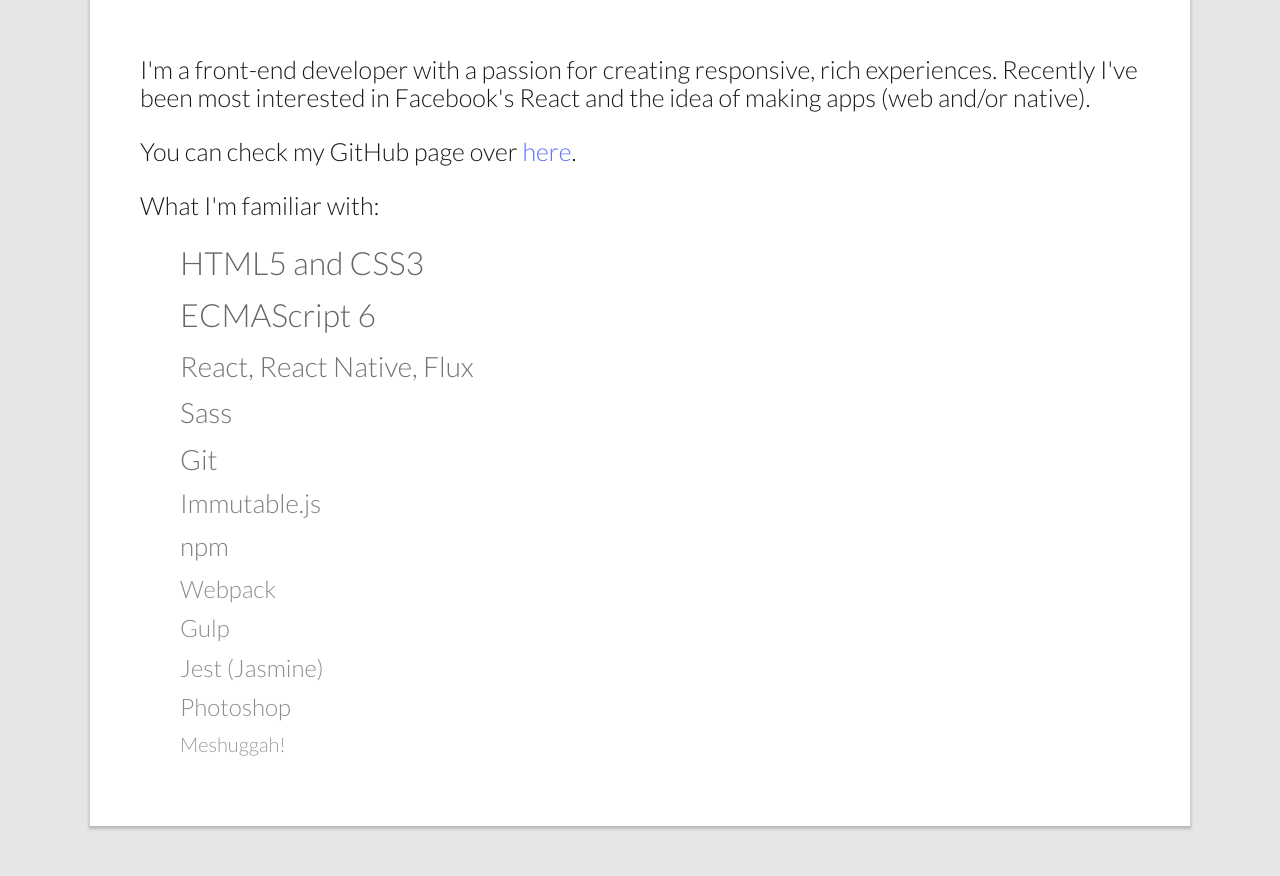
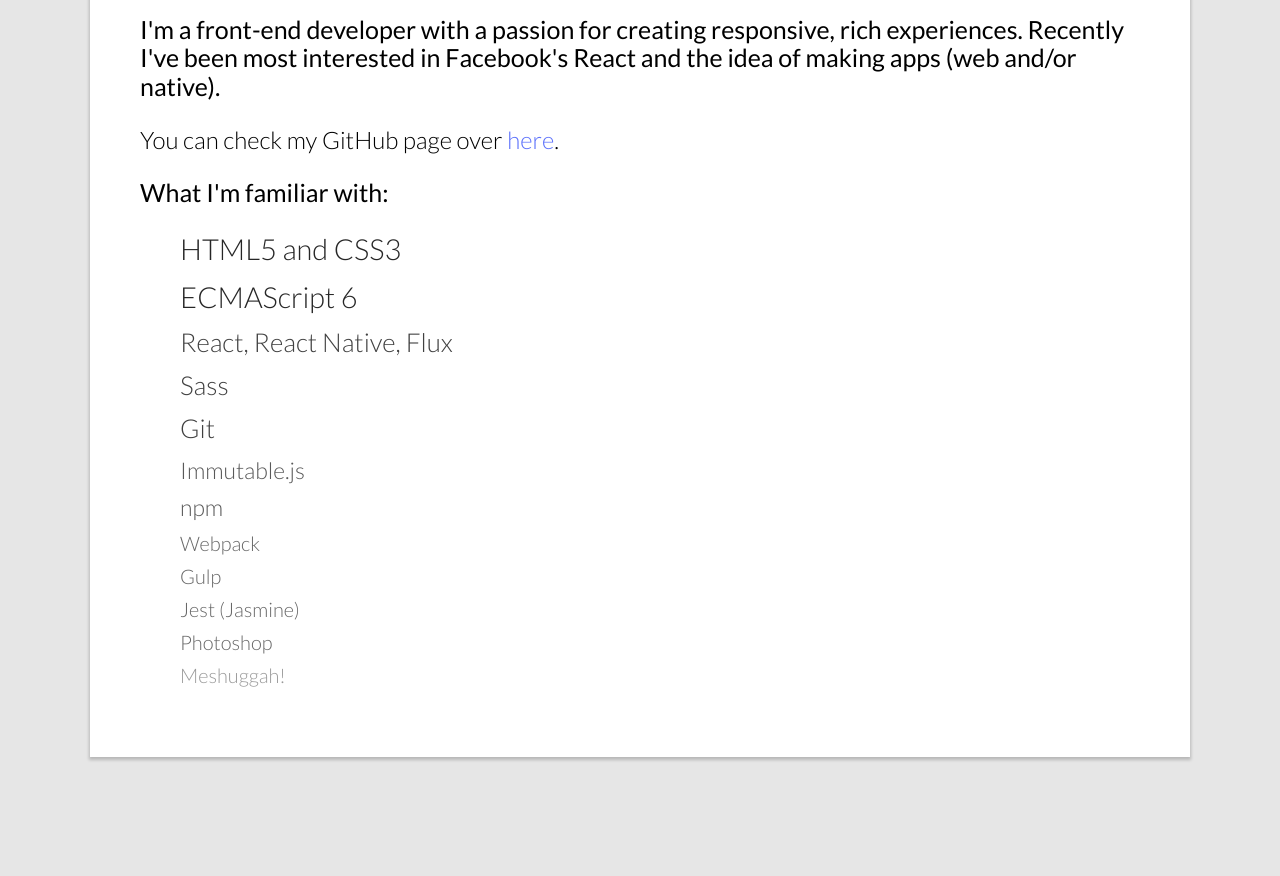
Before and after one commit to papermana/papermana.github.io, a plain HTML site: page index.html in a window 1280 px wide. Shown: the part 413-1289 px from the top of the page. After the commit the page ends 1220 px from the top, so only its background shows below. Drawn offline with nearby package versions, Linux system fonts and the light colour scheme; files that its build step writes are made by us from their sources.

Commit message:
Various changes to styling

```diff
--- a/index.html
+++ b/index.html
@@ -16,9 +16,9 @@
     <h2 class="occupation">Front-End Developer</h2>
   </header>
   <main>
-    <p>I'm a front-end developer with a passion for creating responsive, rich experiences. Recently I've been most interested in Facebook's React and the idea of making apps (web and/or native).</p>
+    <h3>I'm a front-end developer with a passion for creating responsive, rich experiences. Recently I've been most interested in Facebook's React and the idea of making apps (web and/or native).</h3>
     <p>You can check my GitHub page over <a href="https://github.com/papermana">here</a>.</p>
-    <p>What I'm familiar with:</p>
+    <h3>What I'm familiar with:</h3>
     <ul class="skills-list">
       <li class="skill skill-big">
         HTML5 and CSS3
--- a/sass/_content.scss
+++ b/sass/_content.scss
@@ -9,6 +9,8 @@
 \******************************************************************************/
 
 
+//  HEADER
+//
 header {
   background-color: $header-bg-color;
   background-image:
@@ -43,7 +45,7 @@
 header h2 {
   margin: 0;
   font-weight: 300;
-  color: rgba(255,255,255,0.9);
+  color: rgba(255,255,255,1.0);
 
   font-family: 'Quicksand';
 }
@@ -62,15 +64,28 @@
   letter-spacing: -0.1em;
 }
 
+
+//  MAIN
+//
 main {
   background-color: white;
   box-shadow: 0px 2px 3px 1px rgba(0,0,0,0.2);
 }
 
-p {
+main h3,
+main p {
+  font-size: 1.2rem;
+  color: rgba(0,0,0,1.0);
+}
+
+main h3 {
   font-size: 1.25rem;
+  font-weight: 400;
+}
 
-  color: rgba(0,0,0, 0.9);
+main p {
+  font-size: 1.2rem;
+  font-weight: 300;
 }
 
 .skills-list {
@@ -82,27 +97,27 @@
 }
 
 .skill-big {
-  font-size: 1.6rem;
+  font-size: 1.45rem;
 
-  color: rgba(0,0,0,0.6);
+  color: rgba(0,0,0,0.85);
 }
 
 .skill-large {
-  font-size: 1.4rem;
+  font-size: 1.3rem;
 
-  color: rgba(0,0,0,0.55);
+  color: rgba(0,0,0,0.75);
 }
 
 .skill-medium {
-  font-size: 1.3rem;
+  font-size: 1.15rem;
 
-  color: rgba(0,0,0,0.5);
+  color: rgba(0,0,0,0.65);
 }
 
 .skill-small {
-  font-size: 1.2rem;
+  font-size: 1rem;
 
-  color: rgba(0,0,0,0.45);
+  color: rgba(0,0,0,0.6);
 }
 
 .skill-xsmall {
--- a/sass/_general.scss
+++ b/sass/_general.scss
@@ -24,9 +24,9 @@
 a {
   color: $header-bg-color;
   text-decoration: none;
+
+  &:hover {
+    color: lighten($header-bg-color, 5%);
+    text-decoration: underline;
+  }
 }
-
-a:hover {
-  color: lighten($header-bg-color, 5%);
-  text-decoration: underline;
-}
--- a/sass/_layout.scss
+++ b/sass/_layout.scss
@@ -37,7 +37,7 @@
   margin-bottom: 50px;
 
   padding: $main-padding;
-  padding-top: $main-padding + $header-height + $main-height-over-header;
+  padding-top: 10px + $header-height + $main-height-over-header;
 
   box-sizing: border-box;
 }
```
